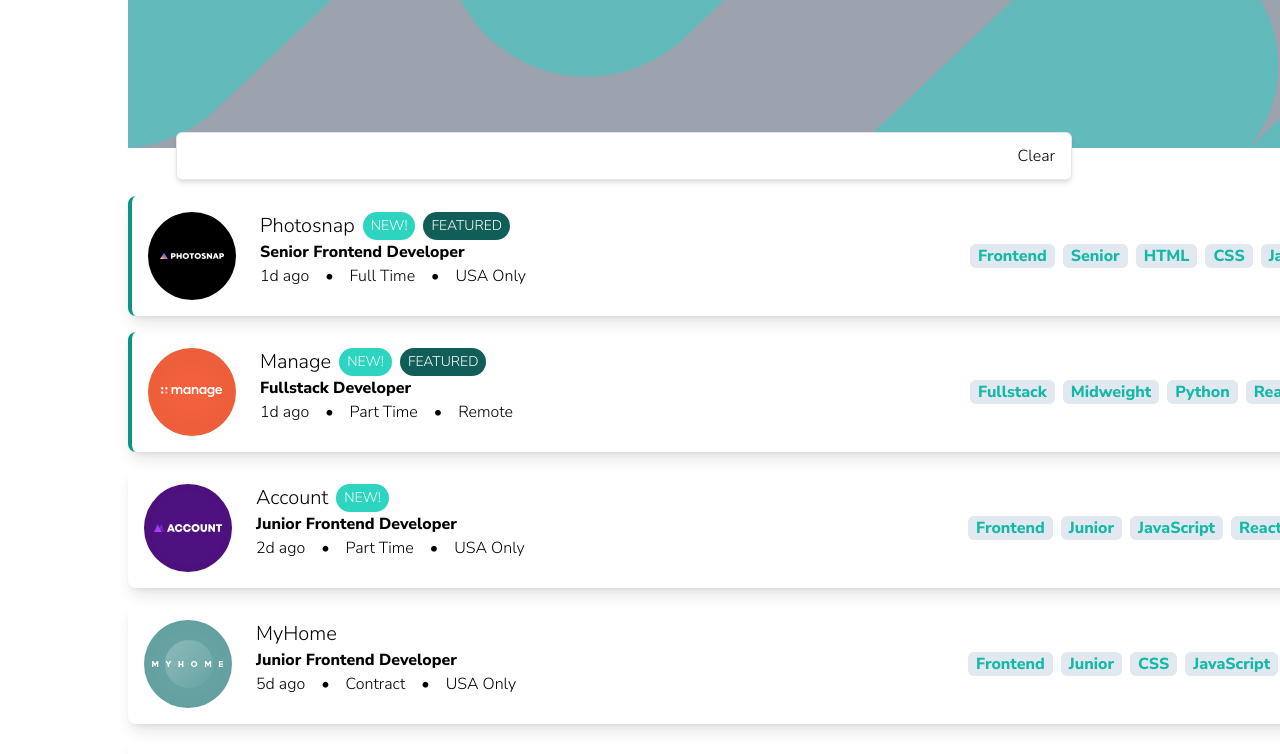
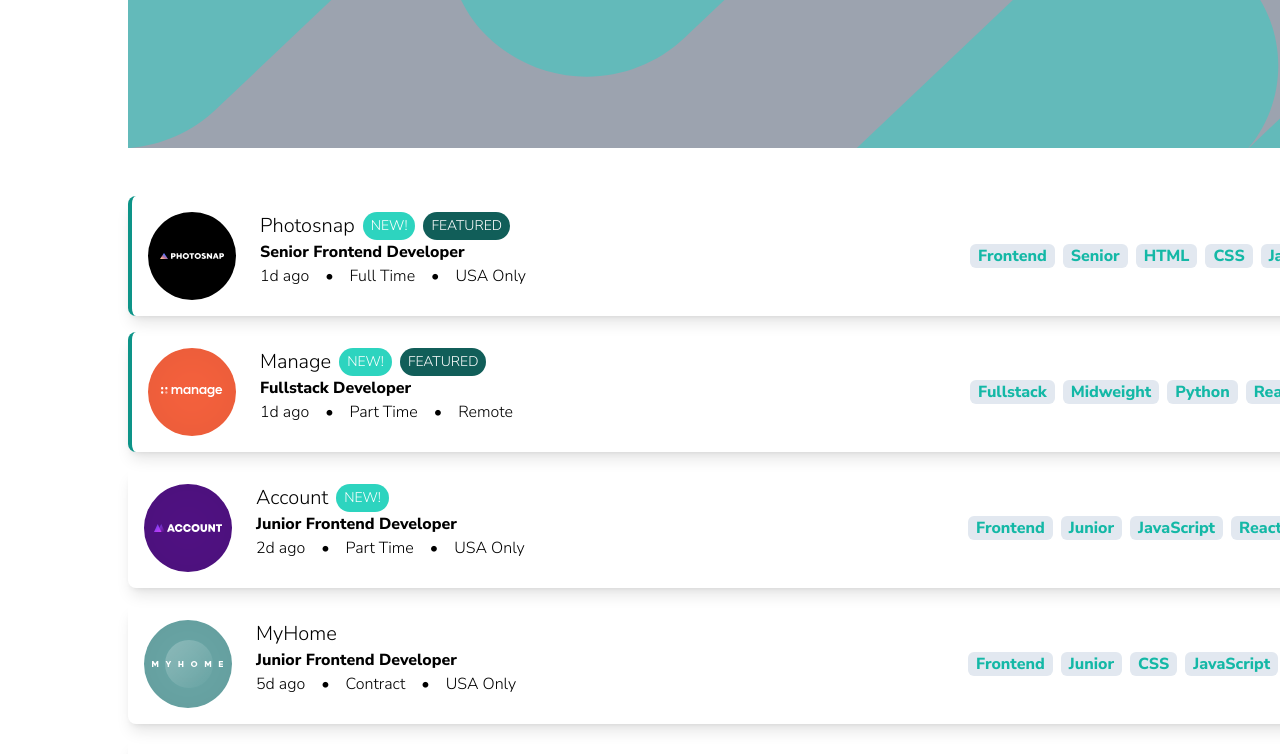
Before and after one commit to srikantgudi/job-listings, a SvelteKit app: page / in a window 1280 px wide. Shown: the top 754 px of the page. Built offline with nearby package versions, Linux system fonts and the light colour scheme.

Commit message:
modified files

```diff
--- a/src/routes/+page.svelte
+++ b/src/routes/+page.svelte
@@ -79,6 +79,7 @@
     <div class="visible md:hidden">
       <img class="sticky bg-gray-400 w-full" src="/images/bg-header-mobile.svg" alt="bg" />
     </div>
+    {#if roleFilter || levelFilter || langs.length || tools.length}
     <div class="absolute shadow-md rounded-md px-4 mt-[-1rem] text-2 h-[3rem] md:w-[70%] w-full border mx-12 bg-white mt-6 p-1 flex items-center justify-between">
       <!-- <div class="flex gap-0"> -->
         {#if roleFilter}
@@ -102,6 +103,7 @@
         <button class="ml-auto" on:click={clearFilters}>Clear</button>
       <!-- </div> -->
     </div>
+    {/if}
   </div>
   <div class="my-12">
     {#each data.jobs.filter(f => filterRow(f)) as row}
```
Also changed, not shown: screenshot.png.
